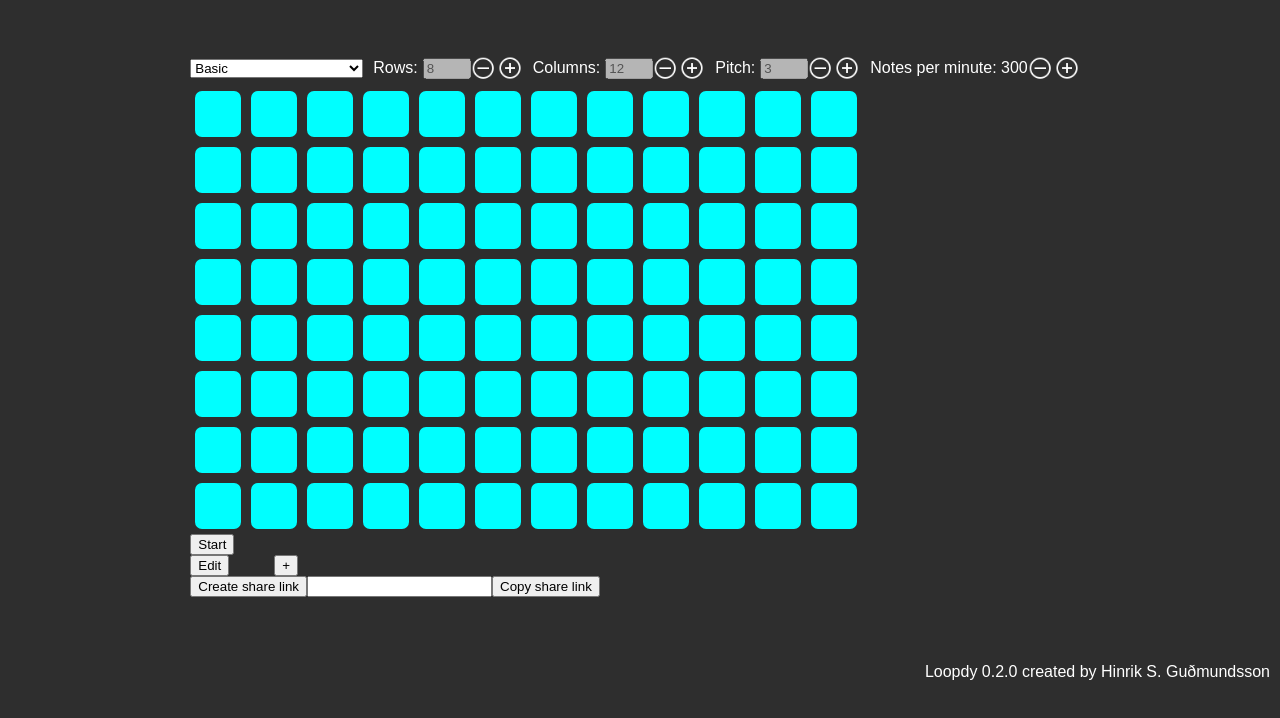
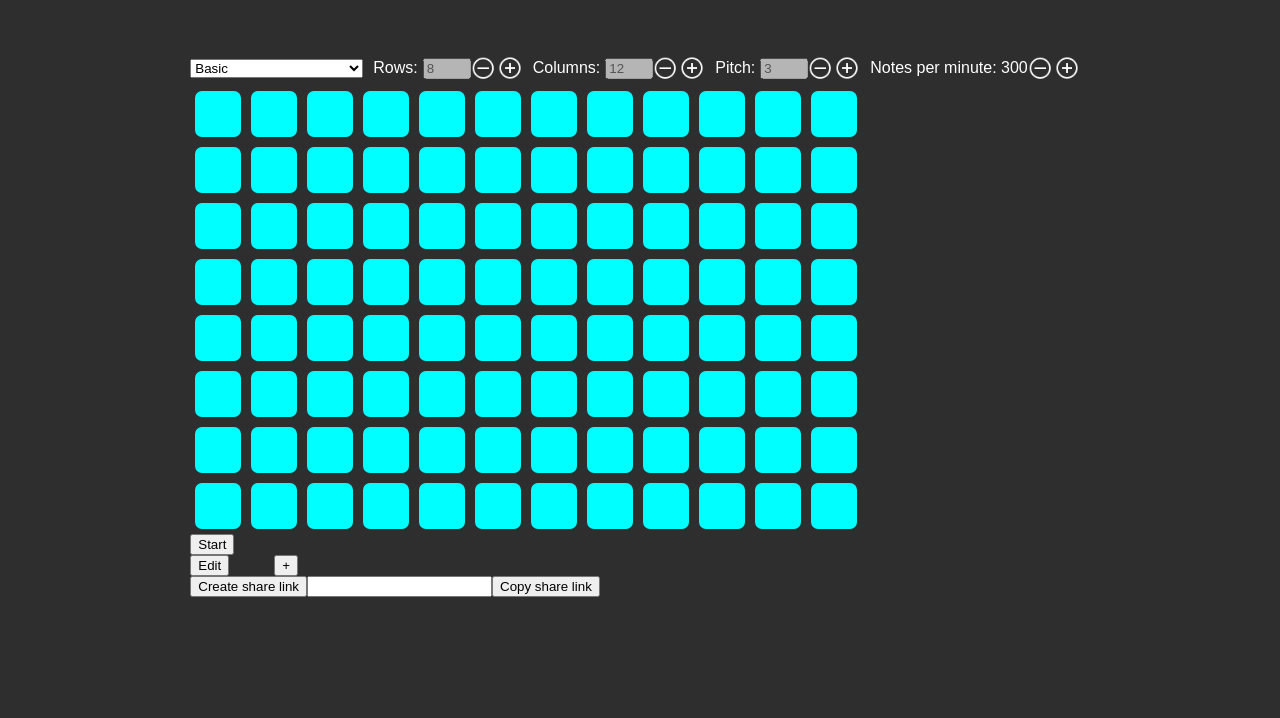
Before and after one commit to hinriksnaer/Loopdy, a React (Create React App) app: page / in a window 1280 px wide. Shown: the top 718 px of the page. Built offline with nearby package versions, Linux system fonts and the light colour scheme.

Commit message:
removed credit and version no

```diff
--- a/src/App.js
+++ b/src/App.js
@@ -186,9 +186,6 @@ class App extends Component {
             currentPlaybackPlayer={currentPlaybackPlayer}
           />
         </div>
-        <div className="InfoText">
-          <p>Loopdy 0.2.0 created by Hinrik S. Guðmundsson</p>
-        </div>
       </main>
     );
   }
```
